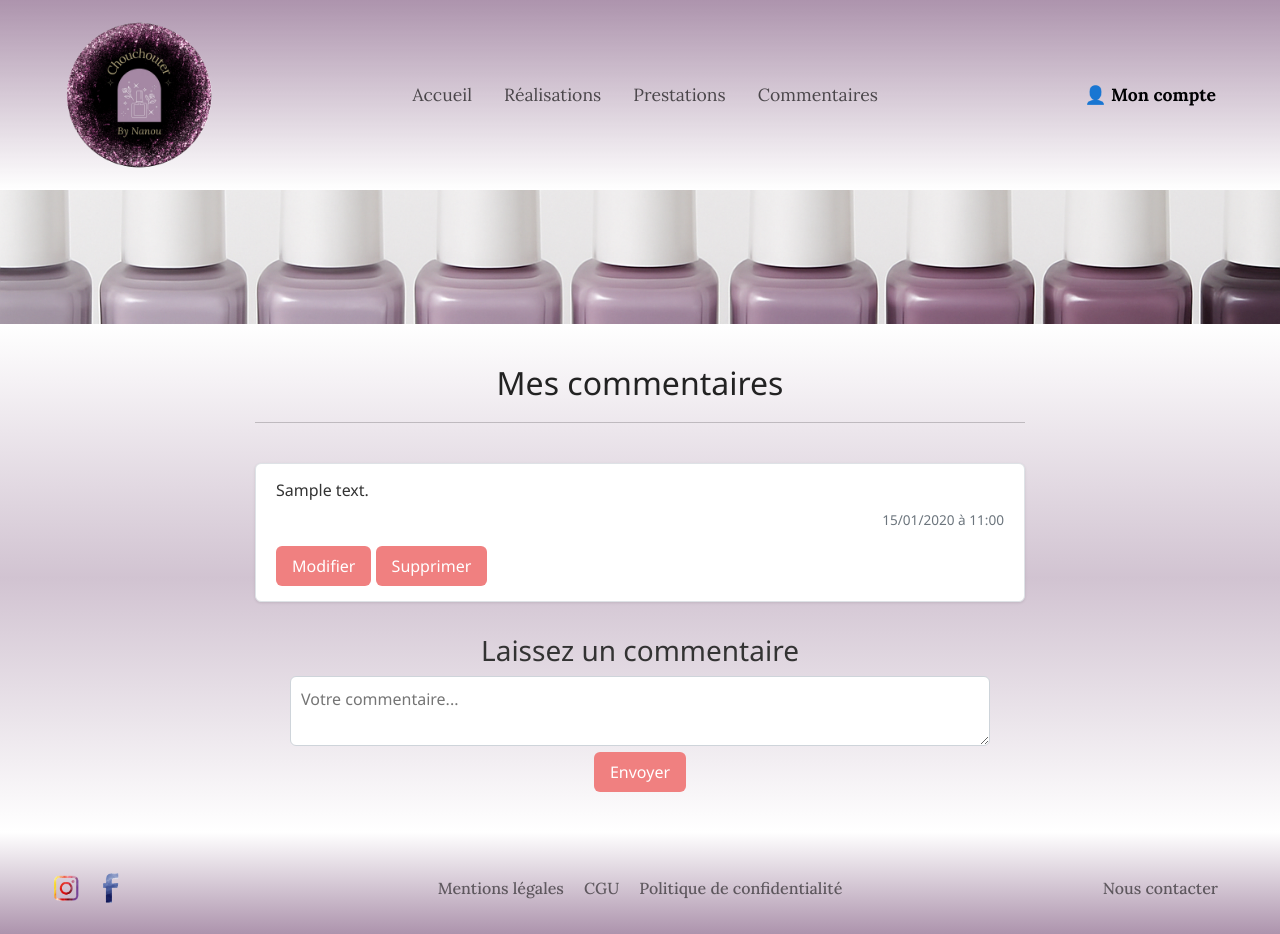
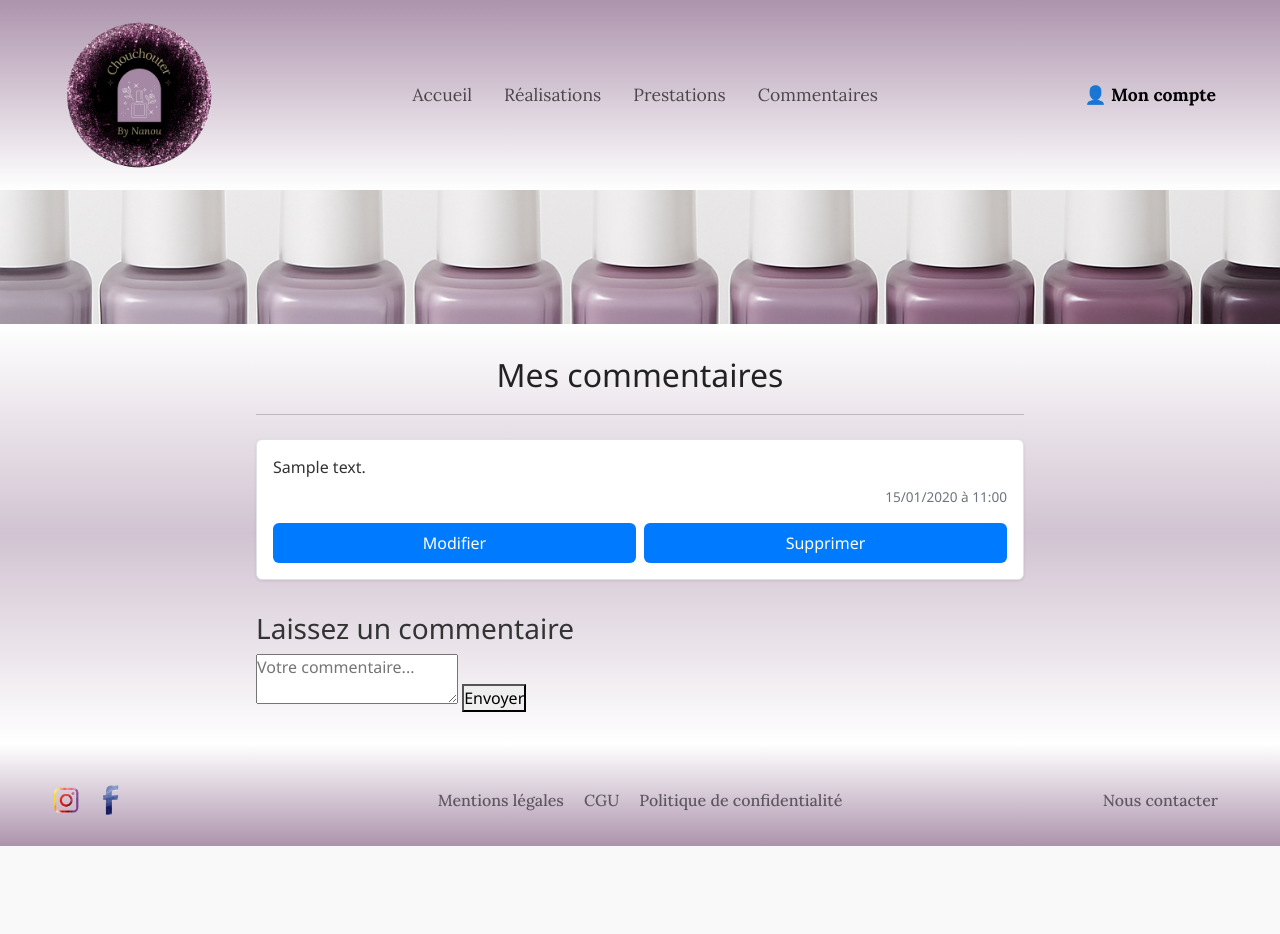
Before and after one commit to Cyril-Gharbi/ChouchouterByNanou, a Flask app: page /my_comments in a window 1280 px wide. After the commit the page ends 846 px from the top, so only its background shows below. Run offline with Flask 3, Linux system fonts and the light colour scheme; a user stored in the database is signed in; tables that the repository leaves empty hold one stand-in row (values such as "Sample post"); some libraries are stand-ins or nearby versions.

Commit message:
update my_comments.css files

```diff
--- a/app/static/my_comments.css
+++ b/app/static/my_comments.css
@@ -1,39 +1,40 @@
-/* Conteneur principal */
+/* Main container */
 .comments-section {
     color: #333;
     font-family: "Segoe UI", Roboto, sans-serif;
-    margin: 40px auto;
-    max-width: 800px;
-    padding: 0 15px;
+    margin: 2rem auto;
+    max-width: 800px;      /* limit on large screens */
+    width: 100%;           /* take full available width */
+    padding: 0 1rem;       /* adaptive inner margins */
+    box-sizing: border-box;
 }
 
-/* Titre */
+/* Title */
 .comments-section h2 {
     color: #222;
     margin-bottom: 20px;
     text-align: center;
 }
 
-/* Carte de commentaire */
+/* Comment card */
 .comment {
     background-color: #fff;
-    border: 1px solid #dee2e6; /* gris Bootstrap */
-    border-radius: 0.375rem; /* arrondi Bootstrap */
+    border: 1px solid #dee2e6; /* gray */
+    border-radius: 0.375rem;   /* rounded corners */
     box-shadow: 0 1px 3px rgb(0 0 0 / 10%);
-    margin-bottom: 1rem;
-    margin-top: 40px;
-    padding: 15px 20px;
+    margin: 1.5rem 0;
+    padding: 1rem;
 }
 
-/* Auteur */
+/* Author */
 .comment .author {
-    color: #343a40; /* texte sombre */
+    color: #343a40; /* dark text */
     font-weight: bold;
     margin-bottom: 10px;
     text-decoration: underline;
 }
 
-/* Contenu */
+/* Content */
 .comment .content {
     line-height: 1.4;
     margin-bottom: 0.5rem;
@@ -41,15 +42,15 @@
 
 /* Date */
 .comment .date {
-    color: #6c757d; /* gris bootstrap */
+    color: #6c757d; /* gray */
     font-size: 0.85rem;
     text-align: right;
 }
 
-/* Style pour comptes supprimés */
+/* Style for deleted accounts */
 .comment.deleted-user {
-    background-color: #f8f9fa; /* gris clair bootstrap */
-    border-left: 4px solid #adb5bd; /* gris moyen */
+    background-color: #f8f9fa; /* light gray */
+    border-left: 4px solid #adb5bd; /* medium gray */
     font-style: italic;
     opacity: 0.8;
 }
@@ -58,54 +59,54 @@
     color: #6c757d;
 }
 
-/* Formulaire */
-.comment-form textarea {
-    border: 1px solid #ced4da;
-    border-radius: 0.375rem;
-    font-family: inherit;
-    font-size: 1rem;
-    padding: 10px;
-    resize: vertical;
-    width: 700px;
+/* Actions (Edit / Delete) */
+.actions {
+    display: flex;
+    gap: 0.5rem;
+    flex-wrap: wrap; /* allow buttons to wrap if space is too narrow */
+    margin-top: 0.5rem;
 }
 
-/* Bouton */
-.comment-form button, .delete-form button,
-.edit-form button, .actions button {
-    background-color: #f08080;
+.actions button {
+    flex: 1;            /* each button takes equal space */
+    min-width: 120px;   /* prevent buttons from being too small */
+    padding: 0.5rem 1rem;
     border: none;
     border-radius: 0.375rem;
+    background-color: #007bff;
     color: white;
     cursor: pointer;
-    padding: 8px 16px;
-    transition: background-color 0.2s ease;
+    transition: background-color 0.2s;
 }
 
-.comment-form button:hover, .delete-form button:hover,
-.edit-form button:hover, .actions button:hover {
-    background-color: #d96e6e;
+.actions button:hover {
+    background-color: #0056b3;
 }
 
-/* Message invite à se connecter */
-.login-prompt {
-    color: #495057;
+/* Edit form */
+.edit-form {
     margin-top: 1rem;
-    text-align: center;
 }
 
-.login-prompt a {
-    color: #f08080;
-    text-decoration: underline;
+.edit-form input,
+.edit-form textarea,
+.edit-form button {
+    width: 100%;
+    box-sizing: border-box;
+    margin-top: 0.5rem;
+    padding: 0.5rem;
+    border: 1px solid #dee2e6;
+    border-radius: 0.375rem;
 }
 
-.login-prompt a:hover {
-    color: #d96e6e;
+.edit-form button {
+    background-color: #28a745;
+    color: white;
+    border: none;
+    cursor: pointer;
+    transition: background-color 0.2s;
 }
 
-.comment-form {
-    text-align: center;
+.edit-form button:hover {
+    background-color: #218838;
 }
-
-.edit-form textarea {
-    width: 600px;
-}
```
